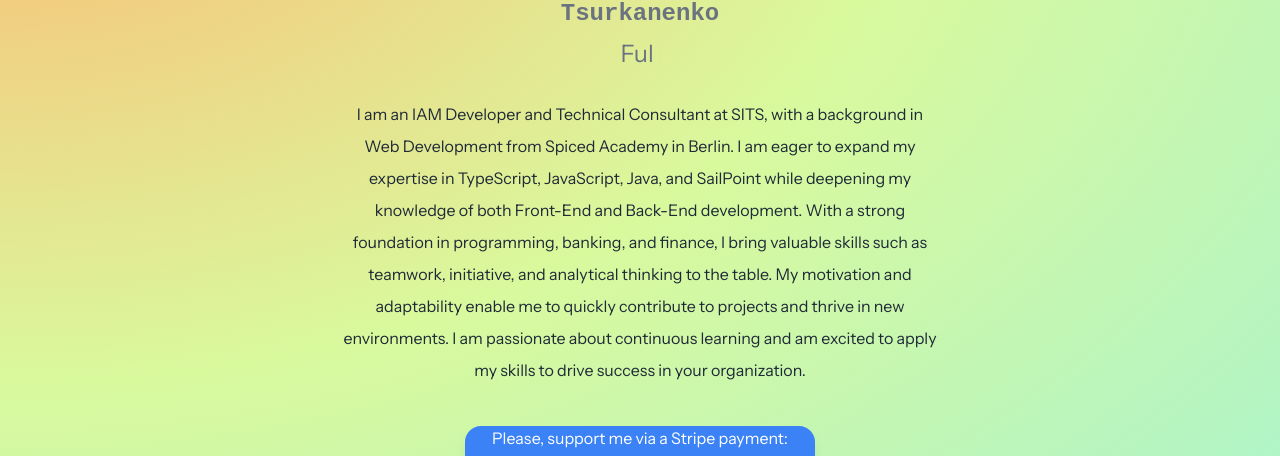
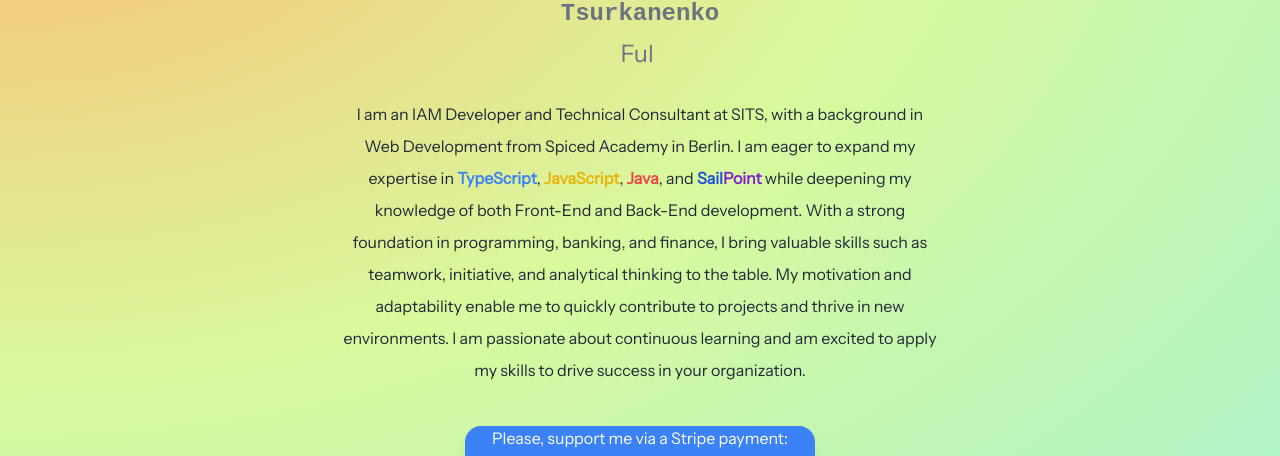
Before and after one commit to vladyslavt97/Portfolio-Website, a Next.js app: page / in a window 1280 px wide. Shown: the part 180-636 px from the top of the page. Built offline with nearby package versions, Linux system fonts and the light colour scheme; no server answers.

Commit message:
text colored

```diff
--- a/components/myinfo/MyInfo.tsx
+++ b/components/myinfo/MyInfo.tsx
@@ -45,16 +45,20 @@ export default function MyInfo() {
                 >
                     I am an IAM Developer and Technical Consultant at SITS, with
                     a background in Web Development from Spiced Academy in
-                    Berlin. I am eager to expand my expertise in TypeScript,
-                    JavaScript, Java, and SailPoint while deepening my knowledge
-                    of both Front-End and Back-End development. With a strong
-                    foundation in programming, banking, and finance, I bring
-                    valuable skills such as teamwork, initiative, and analytical
-                    thinking to the table. My motivation and adaptability enable
-                    me to quickly contribute to projects and thrive in new
-                    environments. I am passionate about continuous learning and
-                    am excited to apply my skills to drive success in your
-                    organization.
+                    Berlin. I am eager to expand my expertise in{" "}
+                    <b className="text-blue-500">TypeScript</b>,{" "}
+                    <b className="text-yellow-500">JavaScript</b>,{" "}
+                    <b className="text-red-500">Java</b>, and{" "}
+                    <b className="text-blue-700">Sail</b>
+                    <b className="text-purple-700">Point</b> while deepening my
+                    knowledge of both Front-End and Back-End development. With a
+                    strong foundation in programming, banking, and finance, I
+                    bring valuable skills such as teamwork, initiative, and
+                    analytical thinking to the table. My motivation and
+                    adaptability enable me to quickly contribute to projects and
+                    thrive in new environments. I am passionate about continuous
+                    learning and am excited to apply my skills to drive success
+                    in your organization.
                 </motion.p>
             </div>
 
```
